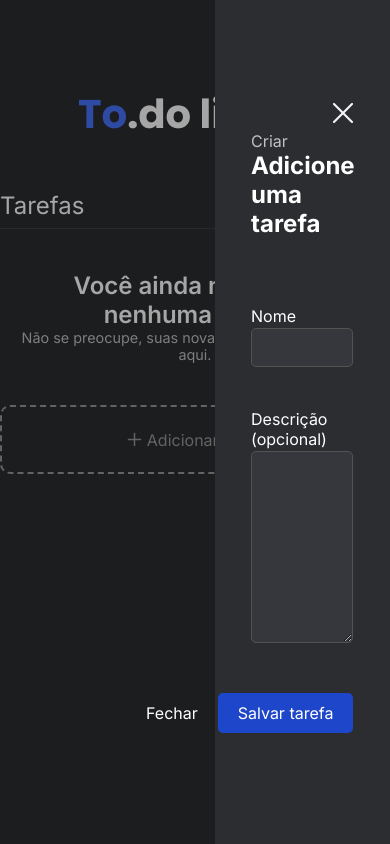
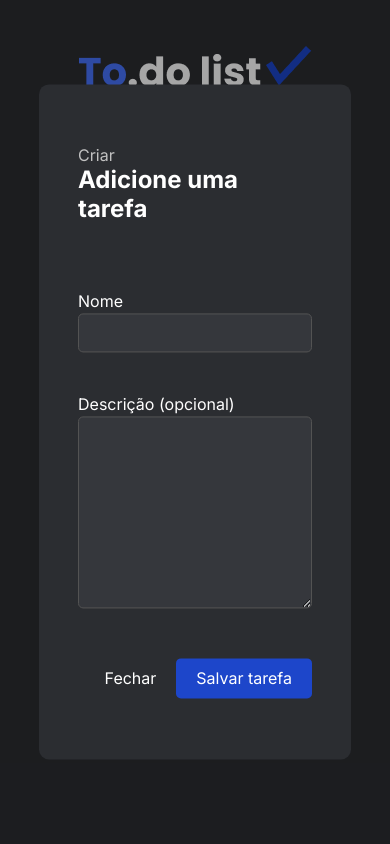
Before and after one commit to mateus124/To-Do-List, a plain HTML site: page index.html in a window 390 px wide. Both pictures are taken after a click on the button "Adicionar tarefa". Drawn offline with Linux system fonts and the light colour scheme.

Commit message:
responsive

```diff
--- a/assets/styles/style.css
+++ b/assets/styles/style.css
@@ -77,7 +77,6 @@ main {
 }
 
 .task-data > p {
-    margin-top: 5px;
     font-size: .8rem;
     color: var(--textGray);
 }
@@ -197,7 +196,6 @@ input[type="checkbox"]:focus {
     justify-content: center;
     align-items: center;
     flex-direction: column;
-    transition: .3s;
     display: none;
 }
 
@@ -231,7 +229,6 @@ input[type="checkbox"]:focus {
 
 .modal-bg-show {
     display: block;
-    transition: .3s;
 }
 
 .modal-input-box {
@@ -303,3 +300,44 @@ input[type="checkbox"]:focus {
     background-color: var(--ButtonHoverBlue);
     transition: .3s;
 }
+
+/* BREAK POINTS */
+
+@media screen and (max-width: 900px) {
+    header {
+        margin-top: 5vh;
+    }
+    .modal {
+        top: 50%;
+        right: 50%;
+        transform: translate(50%, -50%);
+        height: 80vh;
+        padding: 5vh 0;
+        border-radius: 10px;
+        width: 65vw;
+    }
+    .modal-bg {
+        width: 100vw;
+    }
+    .modal-close img {
+        display: none;
+    }
+    body {
+        padding: 0 5vh;
+    }
+    .task-data {
+        margin-left: 5px;
+    }
+}
+
+@media screen and (max-width: 700px) {
+    .task {
+        width: 80vw;
+    }
+}
+
+@media screen and (max-width: 530px) {
+    .modal {
+        width: 80%;
+    }
+}
```
